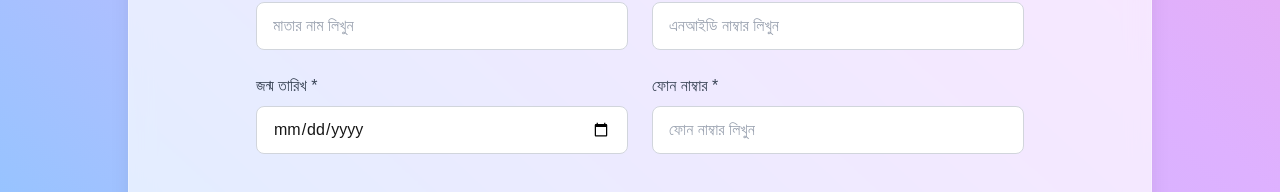
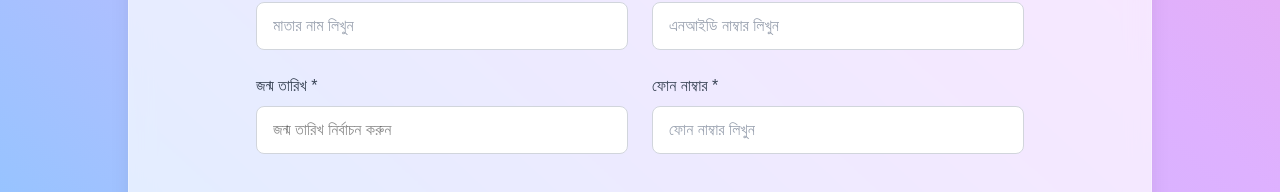
Before and after one commit to Mehrajbd/ufo, a Next.js app: page / in a window 1280 px wide. Shown: the part 859-1051 px from the top of the page. Built offline with nearby package versions, Linux system fonts and the light colour scheme.

Commit message:
update: describe what you changed

```diff
--- a/package.json
+++ b/package.json
@@ -11,6 +11,7 @@
   "dependencies": {
     "next": "15.5.2",
     "react": "19.1.0",
+    "react-datepicker": "^8.7.0",
     "react-dom": "19.1.0",
     "react-icons": "^5.5.0"
   },
--- a/pages/index.js
+++ b/pages/index.js
@@ -2,6 +2,8 @@
 
 import { useState } from "react";
 import { FaUser, FaHome, FaMoneyBillWave, FaChild, FaGift } from "react-icons/fa";
+import DatePicker from "react-datepicker";
+import "react-datepicker/dist/react-datepicker.css";
 
 const steps = [
   {
@@ -196,18 +198,25 @@ export default function Home() {
             error={errors[name]}
           />
         );
-      case "dob":
-        return (
-          <InputField
-            key={name}
-            label="জন্ম তারিখ *"
-            name={name}
-            value={formData[name]}
-            onChange={handleChange}
-            type="date"
-            error={errors[name]}
-          />
-        );
+   case "dob":
+  return (
+    <label key={name} className="flex flex-col">
+      <span className="text-gray-700 font-medium pb-2">জন্ম তারিখ *</span>
+      <DatePicker
+        selected={formData.dob ? new Date(formData.dob) : null}
+        onChange={(date) =>
+          setFormData({ ...formData, dob: date ? date.toISOString().split("T")[0] : "" })
+        }
+        dateFormat="yyyy-MM-dd"
+        placeholderText="জন্ম তারিখ নির্বাচন করুন"
+        className={`h-12 px-4 border rounded-lg focus:outline-none focus:ring-2 transition duration-300 bg-white hover:shadow-lg w-full
+          ${errors[name] ? "border-red-500 focus:ring-red-400" : "border-gray-300 focus:ring-blue-400"}
+        `}
+      />
+      {errors[name] && <span className="text-red-500 text-sm mt-1">{errors[name]}</span>}
+    </label>
+  );
+
       case "phone":
         return (
           <InputField
```
Also changed, not shown: 1 other file (tests, documents, lock files or other folders).
